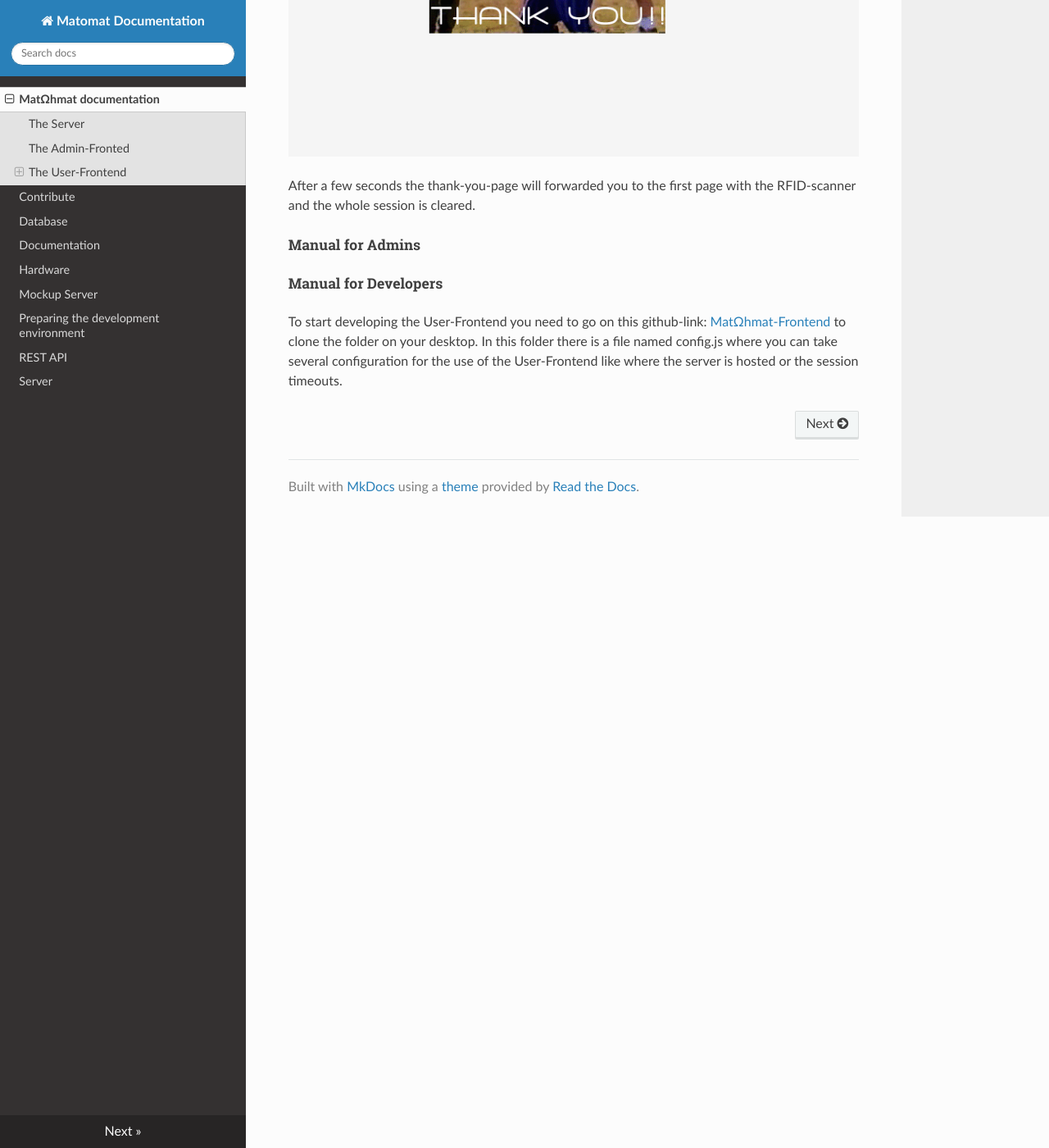
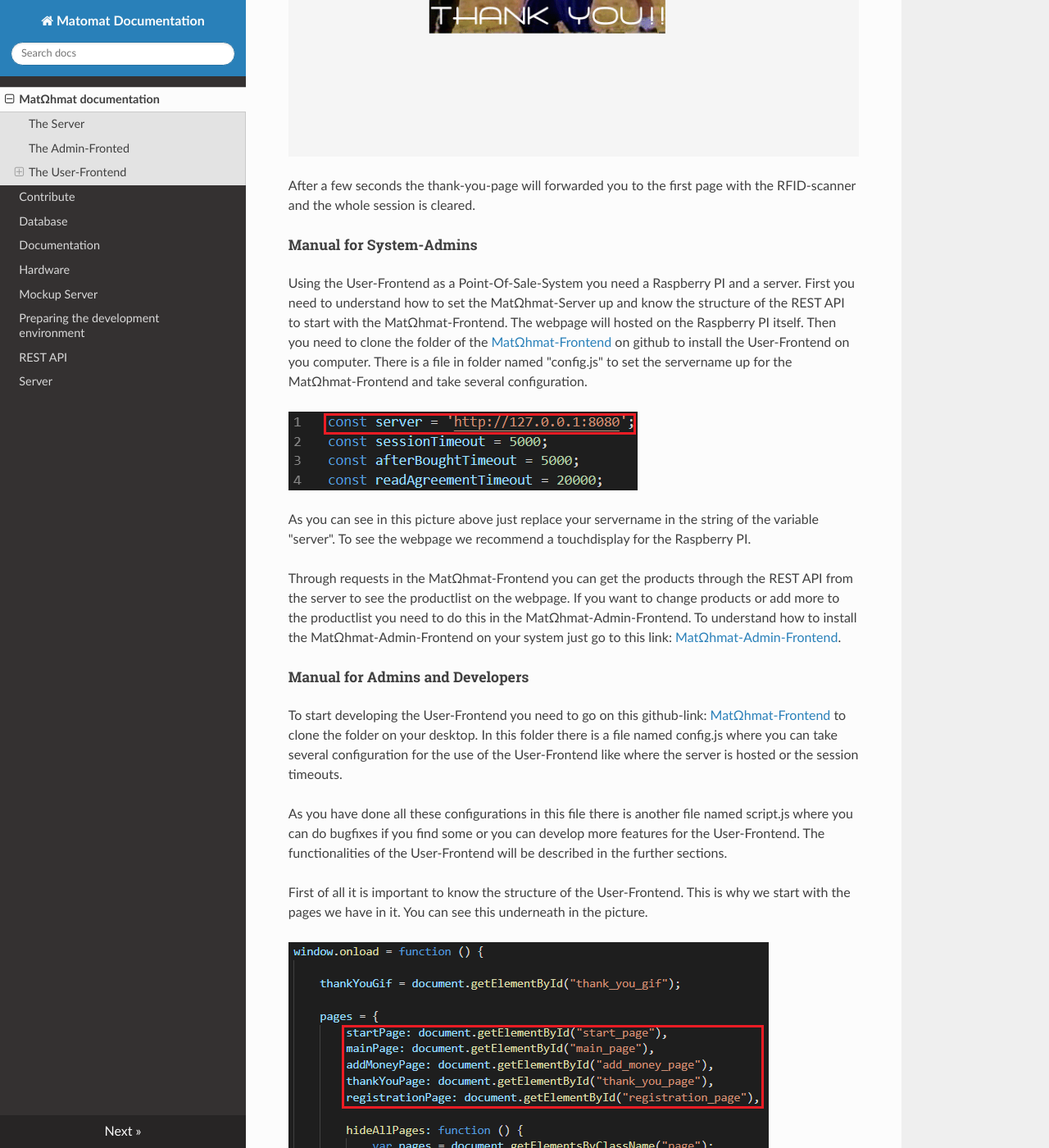
Before and after one commit to FSIN-ohm/Matomat-Documentation, an MkDocs documentation site: the page built from docs/index.md, in a window 1280 px wide and 1400 px high, scrolled down 5220 px. Shown: the whole window at 82% size. Built offline with MkDocs 1.6.1, drawn with Linux system fonts in a browser that asks for light colours; nearby versions of some CDN libraries; some of the changed text lies outside the part shown.

Commit message:
adding Manual System-Admin and for Developers etc.

```diff
--- a/docs/index.md
+++ b/docs/index.md
@@ -33,7 +33,7 @@
 All the the persistent data it need it gets form the [MatΩhmat Server](#the_server).
 
 ### The User-Frontend
-The User-Frontend is a little wooden box containing a touch display a RaspberryPI, and a RFID scanner. It displays a
+The User-Frontend is a little wooden box containing a touch display, a RaspberryPI, and a RFID scanner. It displays a
 touch friendly webpage hosted on the device itself. The page comunicates directly with the [MatΩhmat Server](#the_server)
 through its REST-API. It is created using pure HTML5, CSS and JavaScript.
 
@@ -68,8 +68,28 @@
 
 After a few seconds the thank-you-page will forwarded you to the first page with the RFID-scanner and the whole session is cleared.
 
-##### Manual for Admins
+##### Manual for System-Admins
 
-##### Manual for Developers
+Using the User-Frontend as a Point-Of-Sale-System you need a Raspberry PI and a server. First you need to understand how to set the MatΩhmat-Server up and know the structure of the REST API to start with the MatΩhmat-Frontend. The webpage will hosted on the Raspberry PI itself. Then you need to clone the folder of the [MatΩhmat-Frontend](https://github.com/FSIN-ohm/Matomat-Frontend) on github to install the User-Frontend on you computer. There is a file in folder named "config.js" to set the servername up for the MatΩhmat-Frontend and take several configuration.
+
+![Overview](img/config_js_user_frontend.png)
+
+As you can see in this picture above just replace your servername in the string of the variable "server". To see the webpage we recommend a touchdisplay for the Raspberry PI.
+
+Through requests in the MatΩhmat-Frontend you can get the products through the REST API from the server to see the productlist on the webpage. If you want to change products or add more to the productlist you need to do this in the MatΩhmat-Admin-Frontend. To understand how to install the MatΩhmat-Admin-Frontend on your system just go to this link: [MatΩhmat-Admin-Frontend](#Admin_Frontend).
+
+##### Manual for Admins and Developers
 
 To start developing the User-Frontend you need to go on this github-link: [MatΩhmat-Frontend](https://github.com/FSIN-ohm/Matomat-Frontend) to clone the folder on your desktop. In this folder there is a file named config.js where you can take several configuration for the use of the User-Frontend like where the server is hosted or the session timeouts.
+
+As you have done all these configurations in this file there is another file named script.js where you can do bugfixes if you find some or you can develop more features for the User-Frontend. The functionalities of the User-Frontend will be described in the further sections.
+
+First of all it is important to know the structure of the User-Frontend. This is why we start with the pages we have in it. You can see this underneath in the picture.
+
+![Overview](img/pages_user_frontend.png)
+
+As you can see in this picture above we have seven pages in the function window.onload in the User-Frontend. The startPage where you put your Ohm-Card on the RFID-scanner, then the mainPage where you can see the productlist for the order you choose to buy and the bar on the mainPage above with your credits, the amount of money for your order and where the button for leading you to the addMoneyPage where you can recharge your credits with money and if you need to register yourself first we have the registrationPage, too. After the order you will forwarded to the thankYouPage. Between these pages we have a loadingScreen with the hamster-gif you see for a short time if you will forwarded to another page on the webpage of the User-Frontend. If there is any error in a function or in the pages we have an errorScreen because on the Raspberry PI it is just important for the user that there is an error or not and if so he just needs to contact the person responsible for the User-Frontend for resolving the problem for this errorScreen.
+
+In the function window.onload there are also several functions like to hide every other pages which are not the current page where the user just needs to see. That means if the user is on the mainPage then all other pages will be hided from the user.
+
+...
```
